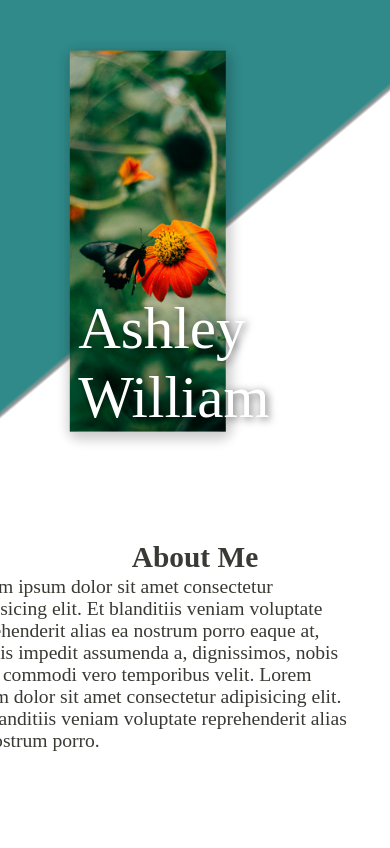
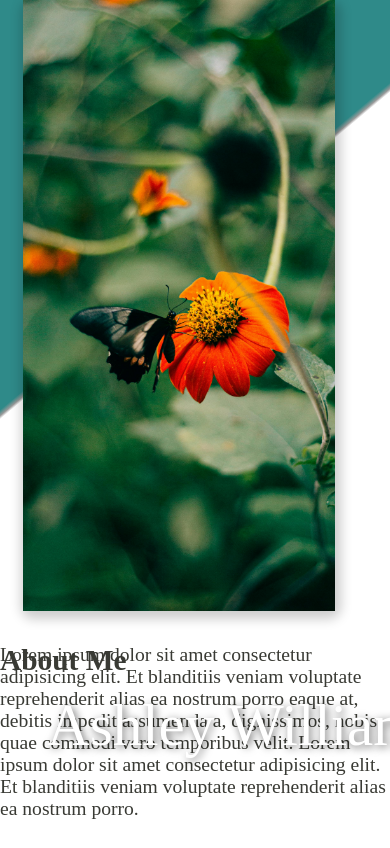
Before and after one commit to Junior4144/homepage, a plain HTML site: page index.html in a window 390 px wide. Shown: the top 848 px of the page. Drawn offline with Linux system fonts and the light colour scheme.

Commit message:
Feat: tabel screen improved

```diff
--- a/index.html
+++ b/index.html
@@ -14,6 +14,7 @@
                     <img src="./assets/homepagemain.jpg" alt="">
                     <span>Ashley William</span>
                 </div>
+                <div class="content">
                     <h1>About Me</h1>
                     <p class="desc">
                         Lorem ipsum dolor sit amet consectetur adipisicing elit. Et
@@ -28,6 +29,8 @@
                         <img src="https://cdn.jsdelivr.net/gh/devicons/devicon@latest/icons/linkedin/linkedin-plain.svg" />
                         <img src="https://cdn.jsdelivr.net/gh/devicons/devicon@latest/icons/twitter/twitter-original.svg" />
                     </div>
+                </div>
+
             </section>
         </div>
     </header>
--- a/styles.css
+++ b/styles.css
@@ -46,8 +46,8 @@ body{
     display: flex;
     flex-direction: column;
     gap: 40px;
-    background-color: var(--body-bg-color);
-    color: var(--text-color);
+    background-color: white;
+    color: #393a34;
 }
 
 img {
@@ -56,140 +56,54 @@ img {
 
 
 }
-/*
 
-
-header{
-    display:flex;
-    flex-direction: column;
-    min-height: 100%;
-    background-image: linear-gradient(140deg, var(--gradient-bg) 35%, rgba(0, 0, 0, 0.4) 35.5%, white 35.8%, white);
-
-}
-.about-me-container{
-    min-height: 100%;
-    display:flex;
-    align-items: center;
-    width:100%;
-    padding: 0 10%;
-
-
-}
-
-.about-me{
-    background-color: var(--body-bg-color);
-    position: relative;
-    background-color: var(--card-bg-color);
-    align-items: center;
-    flex: 1 0 none;
-    height: 70%;
-    padding: 30px;
-    font-size: 1.4rem;
-    border-radius: var(--border-radius);
-    box-shadow: var(--box-shadow);
-}
-
-.portrait{
-    font-size: var(--font-size-name);
-    color: var(--body-bg-color);
-    text-shadow: 2px 2px 8px rgb(0 0 0 / 0.6);
-    float: left;
-    position: relative;
-    border-radius: var(--border-radius);
-    height: 100%;
-    width: 40%;
-
-    box-shadow: var(--box-shadow);
-    margin-right: 8%;
-    shape-outside: margin-box;
-    transform: scale(1.2);
-}
-.about-me{
-    & h1{
-        font-weight: 400;
-        align-self: start;
-        margin: 20px 0;
-    }
-}
-.about-me {
-    & .desc {
-        line-height: 1.2lh;
-        color: grey;
-    }
-}
-
-
-.about-me {
-    & .icon-container {
-        position: absolute;
-        bottom: 5%;
-        right: 2%;
-    }
-}
-
-.portrait {
-    & img {
-        width: 100%;
-        height: 100%;
-        object-fit: cover;
-    }
-}
-
-.portrait {
-    & span {
-        width: 100%;
-        position: absolute;
-        bottom: 0;
-        left: 0;
-        padding: 0 8px;
-    }
-}
-
-
-*/
 
 header{
     min-height:100%; /* full page*/
     display:flex;
     flex-direction: column;
+
     background-image: linear-gradient(140deg, #2f8a89 35%, rgba(0, 0, 0, 0.4) 35.5%, white 35.8%, white);
 
 }
 .about-me-container{
     min-height: 100%;
     display:flex;
-    align-items: center;
+
     width:100%;
-    padding: 0 10%;
+    padding: 10% 10%;
 }
 .about-me{
 
 
-    position: relative;
 
-    align-items: center;
-    flex: 1 0 none;
-    height: 70%;
+    height: 100%;
+
     padding: 30px;
+
+    border-radius: 8px;
+
+    box-shadow:2px 4px 12px 4px rgb(0 0 0 / 0.2);
     font-size: 1.4rem;
-    border-radius: 8px;
-    box-shadow:2px 4px 12px 4px rgb(0 0 0 / 0.2);
+
+    display:flex;
 }
 .portrait{
     font-size: var(--font-size-name);
     color: var(--body-bg-color);
     text-shadow: 2px 2px 8px rgb(0 0 0 / 0.6);
 
-    float: left;
-    position: relative;
+
     border-radius: 8px;
     height: 100%;
-    width: 40%;
+    min-width:40%;
 
     box-shadow: 2px 4px 12px 4px rgb(0 0 0 / 0.2);
     margin-right: 8%;
 
-    transform: scale(1.2);
+    transform: scale(1.3);
+
+
 }
 .portrait {
     & img {
@@ -314,6 +228,7 @@ footer{
       }
       &   p{
         transform: translateX(-10%) translateY(20%);
+        height: 200px;
 
 
     }
@@ -324,13 +239,13 @@ footer{
     .portrait {
 
       transform: translateX(-20%) translateY(-20%);
-
+        min-width: 300px;
         & span{
 
         width: 500px;
         position: absolute;
         bottom: 80%;
-        left: 100%;
+        left: 110%;
         padding: 0 8px;
         }
         & img{
@@ -348,35 +263,42 @@ footer{
 
 
 
-  @media screen and (max-width: 650px) {
+  @media screen and (max-width: 750px) {
     header{
-        min-height: 1000px;
+
     }
     .about-me-container{
         width:100%;
         padding: 0;
+        height: 100%;
     }
     .about-me{
         padding: 0;
         width:100%;
+        box-shadow: none;
         display:flex;
         flex-direction: column;
-        box-shadow: none;
+        align-items: center;
 
-        justify-content: center;
-        align-items: center;
+
+        & p{
+            transform: none;
+        }
+
     }
     .portrait{
-
-        display:flex;
-        flex-direction: column;
+        transform:none;
+        width:80%;
+        min-height:600px;
 
         & span{
-            position: absolute;
-            left:0;
-            bottom: 0;
-            width:auto;
+
+            left:10%;
+            bottom: 10%;
+
         }
+
+
     }
     header{
         min-height: 100%;
```
Lines whose indentation alone changed are shown as unchanged.
